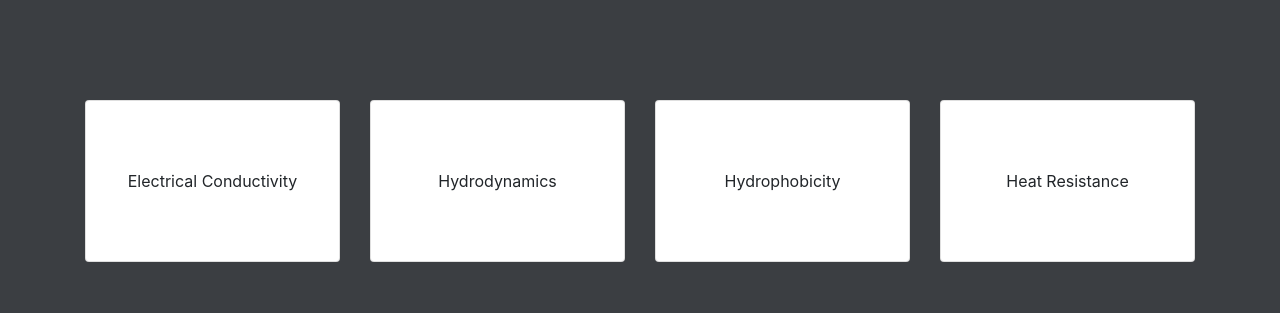
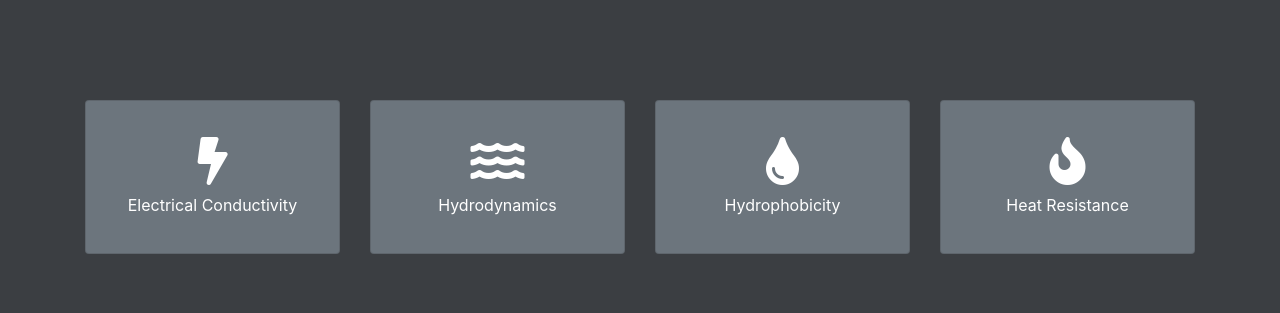
Before and after one commit to lyuhan99/MSEPrototype, a plain HTML site: page clue1.html in a window 1280 px wide. Shown: the part 388-701 px from the top of the page. Drawn offline with nearby package versions, Linux system fonts and the light colour scheme.

Commit message:
Add icons for test buttons

```diff
--- a/clue1.html
+++ b/clue1.html
@@ -13,6 +13,12 @@
     <meta name="viewport" content="width=device-width, initial-scale=1">
     <link rel="stylesheet" href="https://maxcdn.bootstrapcdn.com/bootstrap/4.0.0/css/bootstrap.min.css">
     <!-- Bootstrap -->
+
+    <!-- Font Awesome -->
+    <script src="https://use.fontawesome.com/098aba01d6.js"></script>
+    <link rel="stylesheet" href="https://use.fontawesome.com/releases/v5.7.2/css/all.css"
+        integrity="sha384-fnmOCqbTlWIlj8LyTjo7mOUStjsKC4pOpQbqyi7RrhN7udi9RwhKkMHpvLbHG9Sr" crossorigin="anonymous">
+    <!-- Font Awesome -->
 
 
 
@@ -58,29 +64,37 @@
         <div class="test-selection-wrapper">
             <div class="row justify-content-center">
                 <div class="col">
-                    <div class="card text-center my-5">
-                        <div class="card-body my-5">
+                    <div class="card text-center my-5 bg-secondary text-white">
+                        <div class="card-body my-3">
+                            <i class="fa fa-bolt fa-3x mb-2" aria-hidden="true"></i>
+                            <br>
                             Electrical Conductivity
                         </div>
                     </div>
                 </div>
                 <div class="col">
-                    <div class="card text-center my-5">
-                        <div class="card-body my-5">
+                    <div class="card text-center my-5 bg-secondary text-white">
+                        <div class="card-body my-3">
+                            <i class="fas fa-water fa-3x mb-2"></i>
+                            <br>
                             Hydrodynamics
                         </div>
                     </div>
                 </div>
                 <div class="col">
-                    <div class="card text-center my-5">
-                        <div class="card-body my-5">
+                    <div class="card text-center my-5 bg-secondary text-white">
+                        <div class="card-body my-3">
+                            <i class="fa fa-tint fa-3x mb-2"></i>
+                            <br>
                             Hydrophobicity
                         </div>
                     </div>
                 </div>
                 <div class="col">
-                    <div class="card text-center my-5">
-                        <div class="card-body my-5">
+                    <div class="card text-center my-5 bg-secondary text-white">
+                        <div class="card-body my-3">
+                            <i class="fa fa-fire fa-3x mb-2"></i>
+                            <br>
                             Heat Resistance
                         </div>
                     </div>
```
